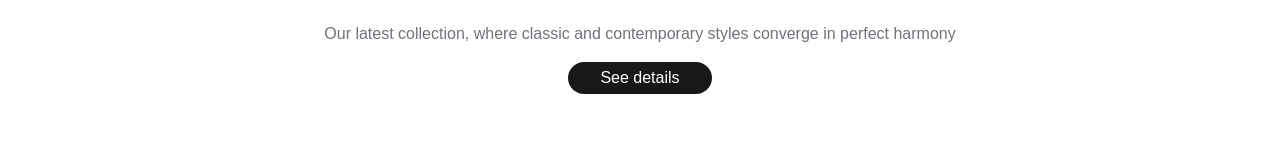
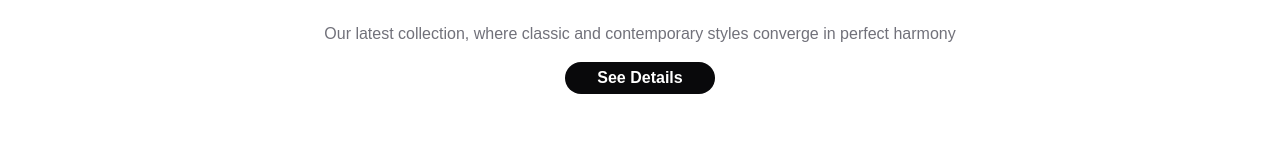
Before and after one commit to yohannestakata/yotor, a Next.js app: page / in a window 1280 px wide. Shown: the part 2362-2514 px from the top of the page. Built offline with nearby package versions, Linux system fonts and the light colour scheme; a web font is replaced by a local one.

Commit message:
added cta section

```diff
--- a/src/app/page.tsx
+++ b/src/app/page.tsx
@@ -1,4 +1,4 @@
-import { Nav, Banner, NewCollections, Promo } from "../components/home";
+import { Nav, Banner, NewCollections, Promo, CTA } from "../components/home";
 
 export default function Home() {
   return (
@@ -7,6 +7,7 @@ export default function Home() {
       <Banner />
       <NewCollections />
       <Promo />
+      <CTA />
     </>
   );
 }
--- a/src/components/home/Banner.tsx
+++ b/src/components/home/Banner.tsx
@@ -1,6 +1,8 @@
+import LinkButton from "../ui/LinkButton";
+
 export default function Banner() {
   return (
-    <div className="mb-16 px-16">
+    <div className="pb-16 px-16">
       <div
         className="aspect-banner mt-8 w-full rounded-3xl bg-primary bg-cover bg-center"
         style={{
@@ -21,12 +23,12 @@ export default function Banner() {
               Find out the best summer collection. Offering our best quality
               product in a Yotor Summer Collection.
             </p>
-            <a
-              href=""
-              className="rounded-full bg-background px-8 py-2 font-semibold leading-none"
-            >
-              Buy Now
-            </a>
+
+            <LinkButton
+              href="/featured"
+              title="Buy Now"
+              className="bg-background text-foreground"
+            />
           </div>
         </div>
       </div>
--- /dev/null
+++ b/src/components/home/CTA.tsx
@@ -0,0 +1,25 @@
+import CTACard from "../ui/CTACard";
+
+export default function CTA() {
+  return (
+    <section className="py-16 ">
+      <div className="px-16  grid grid-cols-12 gap-6">
+        <CTACard
+          bgUrl="https://plus.unsplash.com/premium_photo-1669850858863-6fe7bf233483?w=800&auto=format&fit=crop&q=60&ixlib=rb-4.0.3&ixid=M3wxMjA3fDB8MHxzZWFyY2h8OXx8bWVuJTIwZmFzaGlvbnxlbnwwfHwwfHx8MA%3D%3D"
+          title="Men"
+          href="/men"
+        />
+        <CTACard
+          bgUrl="https://plus.unsplash.com/premium_photo-1689575249162-beed0ac1f015?w=800&auto=format&fit=crop&q=60&ixlib=rb-4.0.3&ixid=M3wxMjA3fDB8MHxzZWFyY2h8NXx8d29tZW4lMjBmYXNoaW9ufGVufDB8MHwwfHx8MA%3D%3D"
+          title="Women"
+          href="/women"
+        />
+        <CTACard
+          bgUrl="https://images.unsplash.com/photo-1598211664451-1458e4a3e279?w=800&auto=format&fit=crop&q=60&ixlib=rb-4.0.3&ixid=M3wxMjA3fDB8MHxzZWFyY2h8MjB8fHRlZW4lMjBmYXNoaW9ufGVufDB8fDB8fHww"
+          title="Kids"
+          href="/kids"
+        />
+      </div>
+    </section>
+  );
+}
--- a/src/components/home/Promo.tsx
+++ b/src/components/home/Promo.tsx
@@ -1,4 +1,5 @@
 import Image from "next/image";
+import LinkButton from "../ui/LinkButton";
 
 export default function Promo() {
   return (
@@ -17,13 +18,12 @@ export default function Promo() {
         Our latest collection, where classic and contemporary styles converge in
         perfect harmony
       </p>
-      <a
-        href=""
-        className="mx-auto mt-4 block w-fit rounded-full bg-primary px-8 py-2 leading-none text-background"
-      >
-        See details
-      </a>
-      <div className="mt-16 grid grid-cols-12 gap-x-4 gap-y-6 px-16"></div>
+
+      <LinkButton
+        title="See Details"
+        href="/products/0145809134134"
+        className="mx-auto mt-4 block w-fit"
+      />
     </section>
   );
 }
--- a/src/components/home/index.ts
+++ b/src/components/home/index.ts
@@ -2,3 +2,4 @@ export { default as Nav } from "./Nav";
 export { default as Banner } from "./Banner";
 export { default as NewCollections } from "./NewCollections";
 export { default as Promo } from "./Promo";
+export { default as CTA } from "./CTA";
--- /dev/null
+++ b/src/components/ui/CTACard.tsx
@@ -0,0 +1,27 @@
+import Link from "next/link";
+import { describe } from "node:test";
+
+interface CTACardProps {
+  bgUrl: string;
+  title: string;
+  href: string;
+}
+
+export default function CTACard({ bgUrl, title, href }: CTACardProps) {
+  return (
+    <Link
+      href={href}
+      className="aspect-square col-span-4 rounded-3xl bg-cover bg-center p-6"
+      style={{
+        backgroundImage: `linear-gradient(
+        rgba(0, 0, 0, 0.2),
+        rgba(0, 0, 0, 0.2)
+      ),url(${bgUrl})`,
+      }}
+    >
+      <div className="h-full flex flex-col justify-end leading-none">
+        <h3 className="text-4xl text-background">{title}</h3>
+      </div>
+    </Link>
+  );
+}
--- /dev/null
+++ b/src/components/ui/LinkButton.tsx
@@ -0,0 +1,26 @@
+import Link from "next/link";
+import { twMerge } from "tailwind-merge";
+
+interface LinkButtonProps {
+  href: string;
+  className?: string;
+  title: string;
+}
+
+export default function LinkButton({
+  href,
+  className,
+  title,
+}: LinkButtonProps) {
+  return (
+    <Link
+      href={href}
+      className={twMerge(
+        "rounded-full bg-foreground text-background px-8 py-2 font-semibold leading-none hover:bg-primary/75 transition-colors duration-300",
+        className,
+      )}
+    >
+      {title}
+    </Link>
+  );
+}
```
